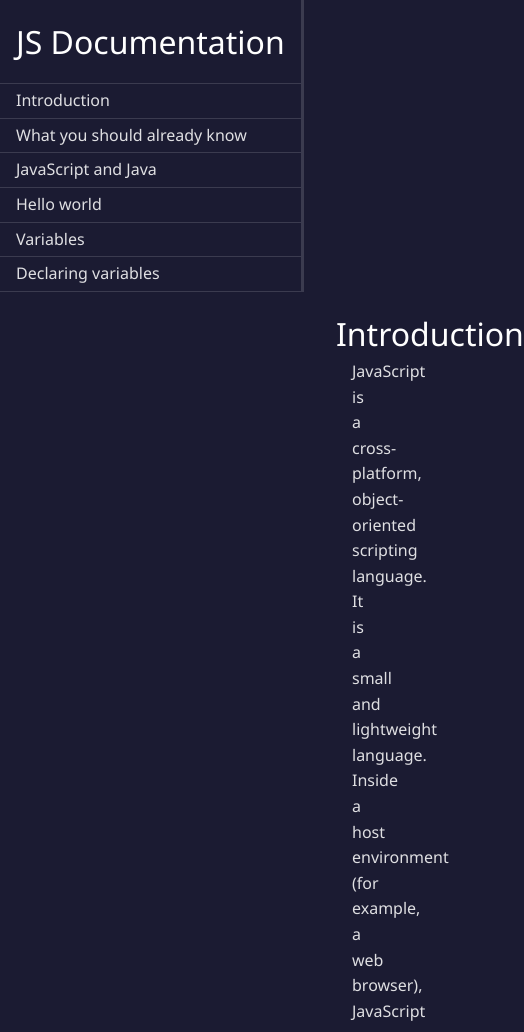
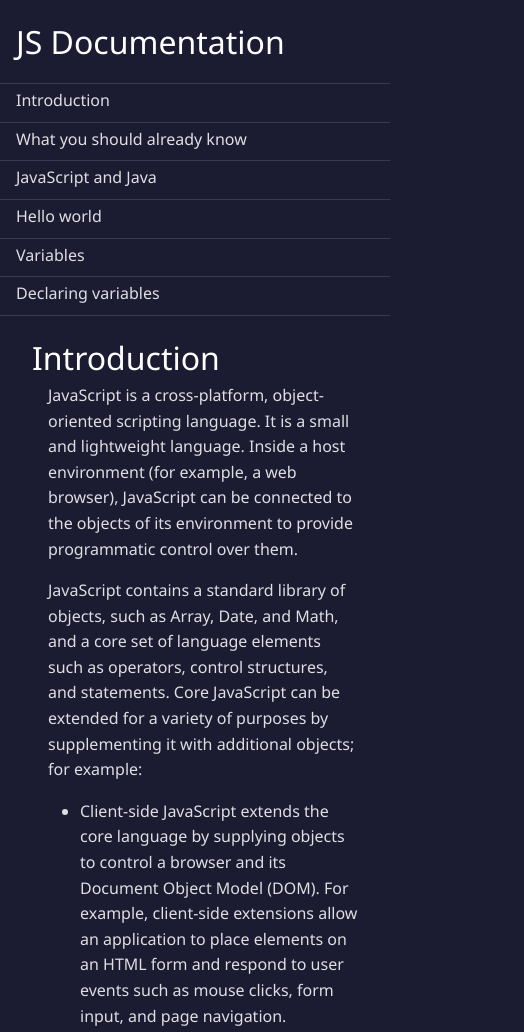
Before and after one commit to allomhg/fcc-technical-documentation, a plain HTML site: page index.html in a window 390 px wide. Shown: the top 1032 px of the page, 524 px wide, since content can reach past the window. Drawn offline with Linux system fonts and the light colour scheme.

Commit message:
Final commit, for now

```diff
--- a/styles/styles.css
+++ b/styles/styles.css
@@ -20,7 +20,7 @@ body {
 /* element styling */
 
 main {
-    margin: 1rem 1rem 0 calc(var(--nav-width) + 2rem);
+    margin: 1rem 1rem 1rem calc(var(--nav-width) + 2rem);
 }
 
 section {
@@ -82,7 +82,7 @@ code {
 
 #navbar li {
     list-style: none;
-    padding: 0.25rem 0 0.25rem 1rem;
+    padding: 0.25rem 0 0.5rem 1rem;
     border-bottom: #3b3b4f solid 1px;
 }
 
@@ -92,9 +92,18 @@ code {
 
 /* media queries */
 
-/* Large devices (laptops/desktops, 992px and up) */
-@media only screen and (max-width: 992px) {
+/* Large devices (laptops/desktops, 768px and up) */
+@media only screen and (max-width: 768px) {
+    main {
+        margin: 1rem 1rem 1rem 1rem;
+    }
+
     #navbar {
         position: static;
+        margin: auto;
+        width: 100%;
+        border-right: none;
+        max-height: 50vh;
+        overflow: scroll;
     }
 }
```
